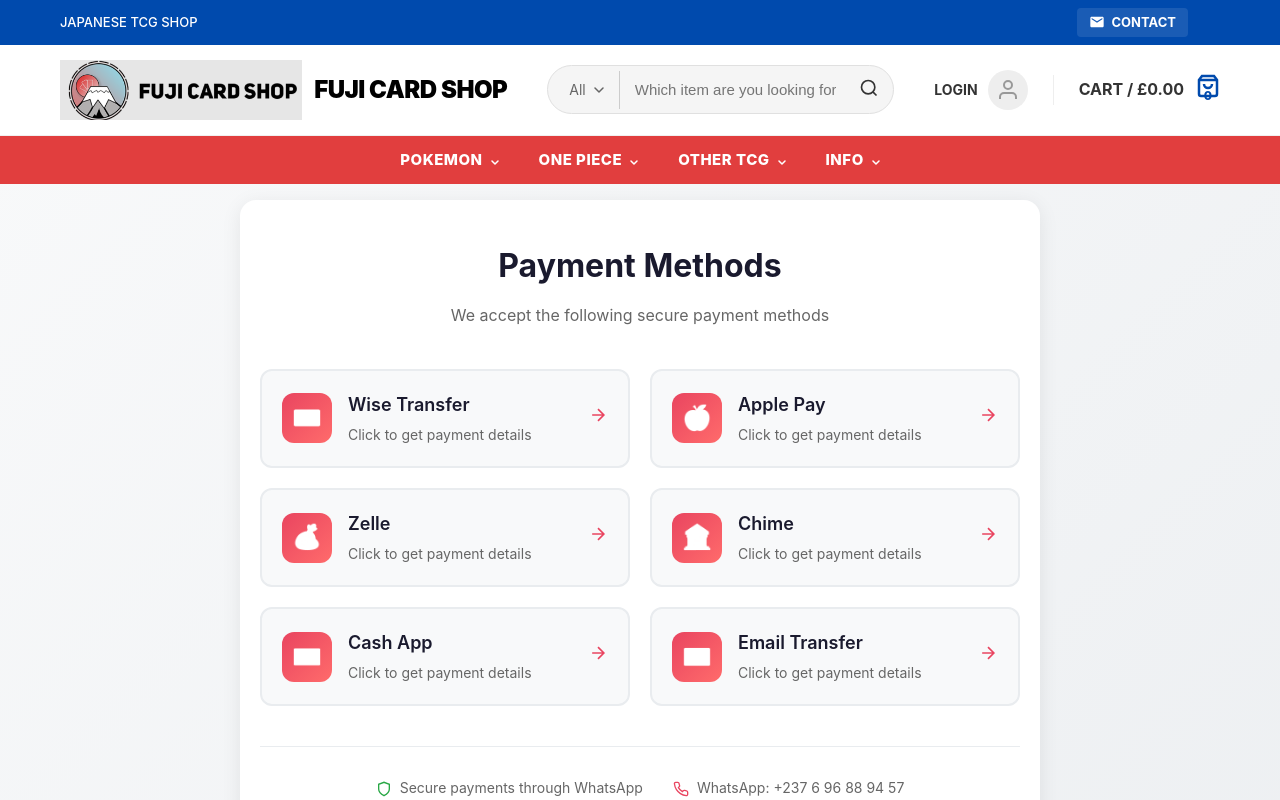
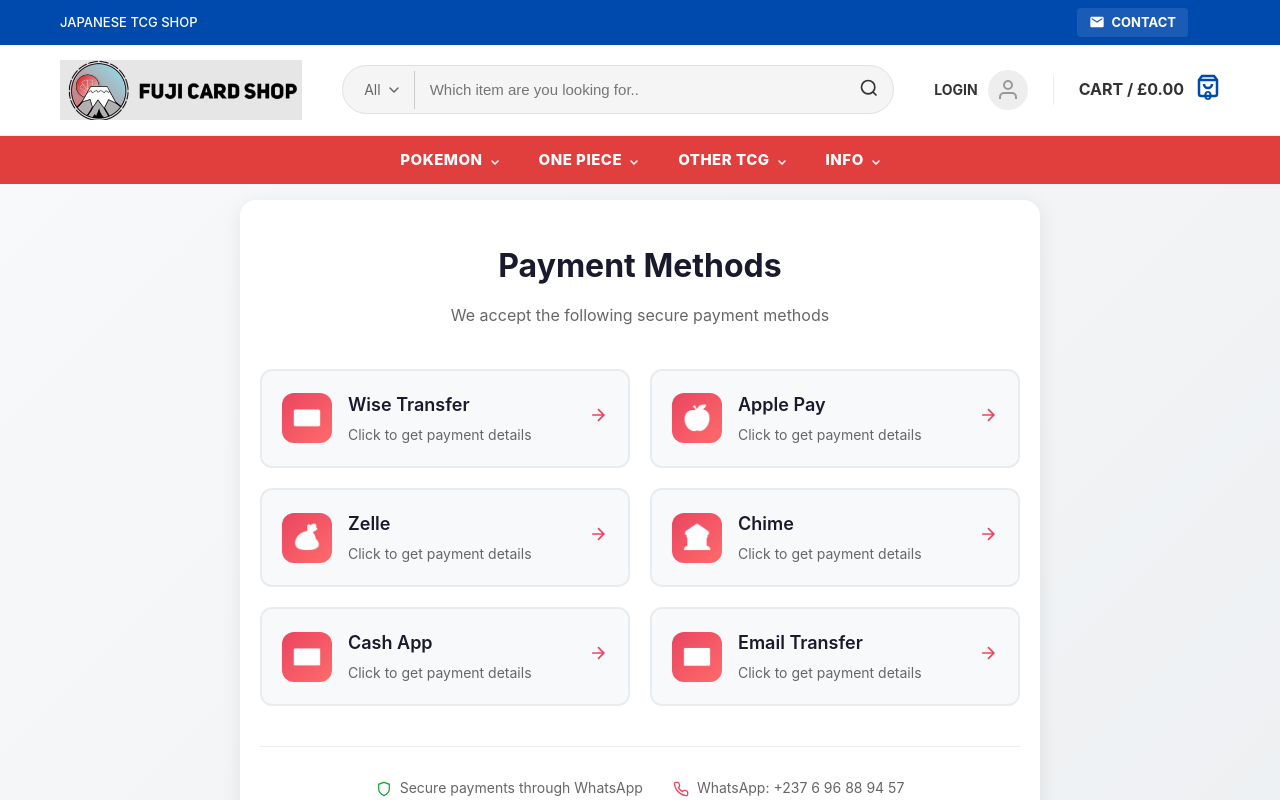
Before and after one commit to GiovanniLarry/fuji-card, a React (Vite) app in the folder client/: page /payment-methods in a window 1280 px wide. Shown: the top 800 px of the page. Built offline with nearby package versions, Linux system fonts and the light colour scheme; no server answers.

Commit message:
style: remove duplicate brand text and unify header white

```diff
--- a/client/src/components/Header.jsx
+++ b/client/src/components/Header.jsx
@@ -85,7 +85,6 @@
         <div className="container header-content">
           <Link to="/" className="main-logo">
             <img src="/logo.png" alt="Fuji Card Shop" className="logo-img" />
-            <span className="logo-text-bold">FUJI CARD SHOP</span>
           </Link>
 
           <div className="search-section">
```
